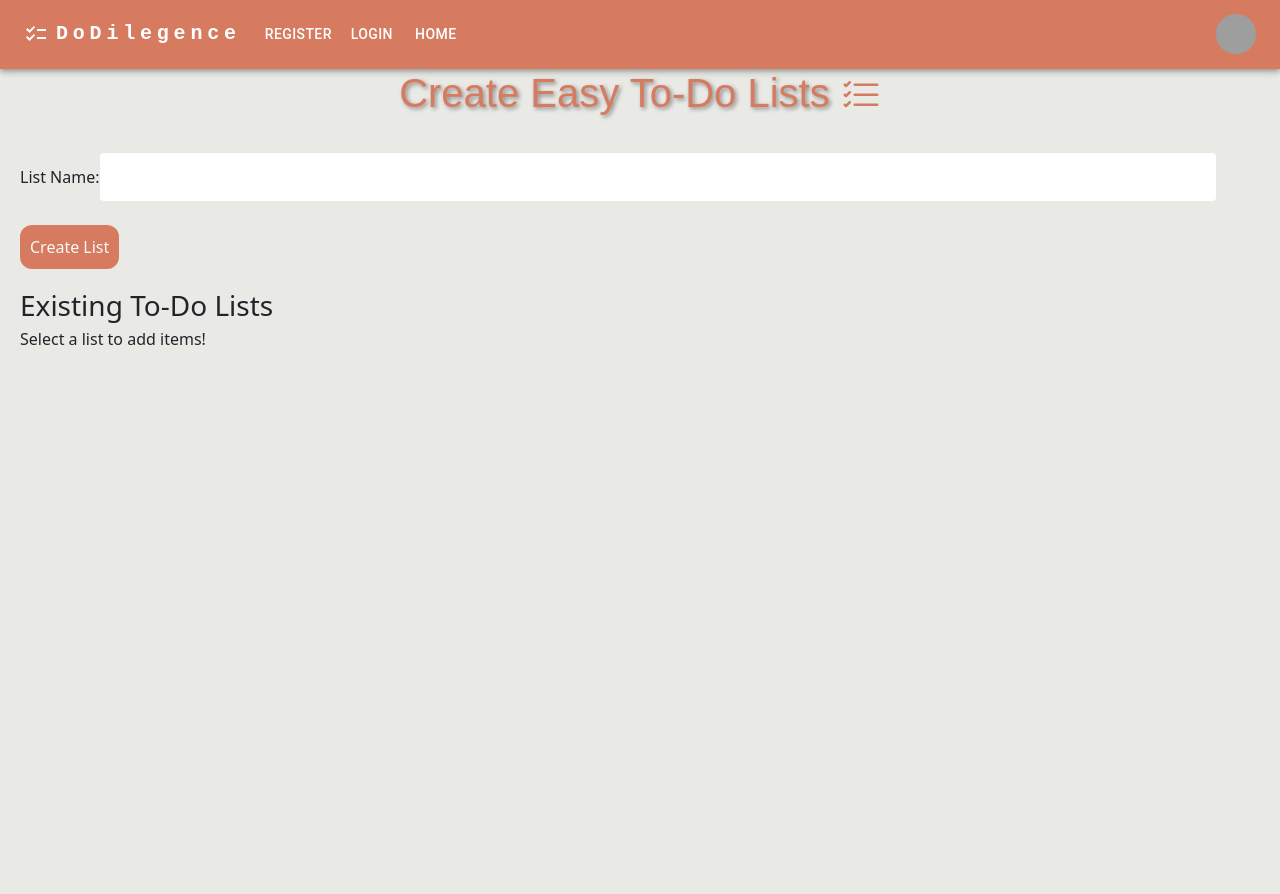
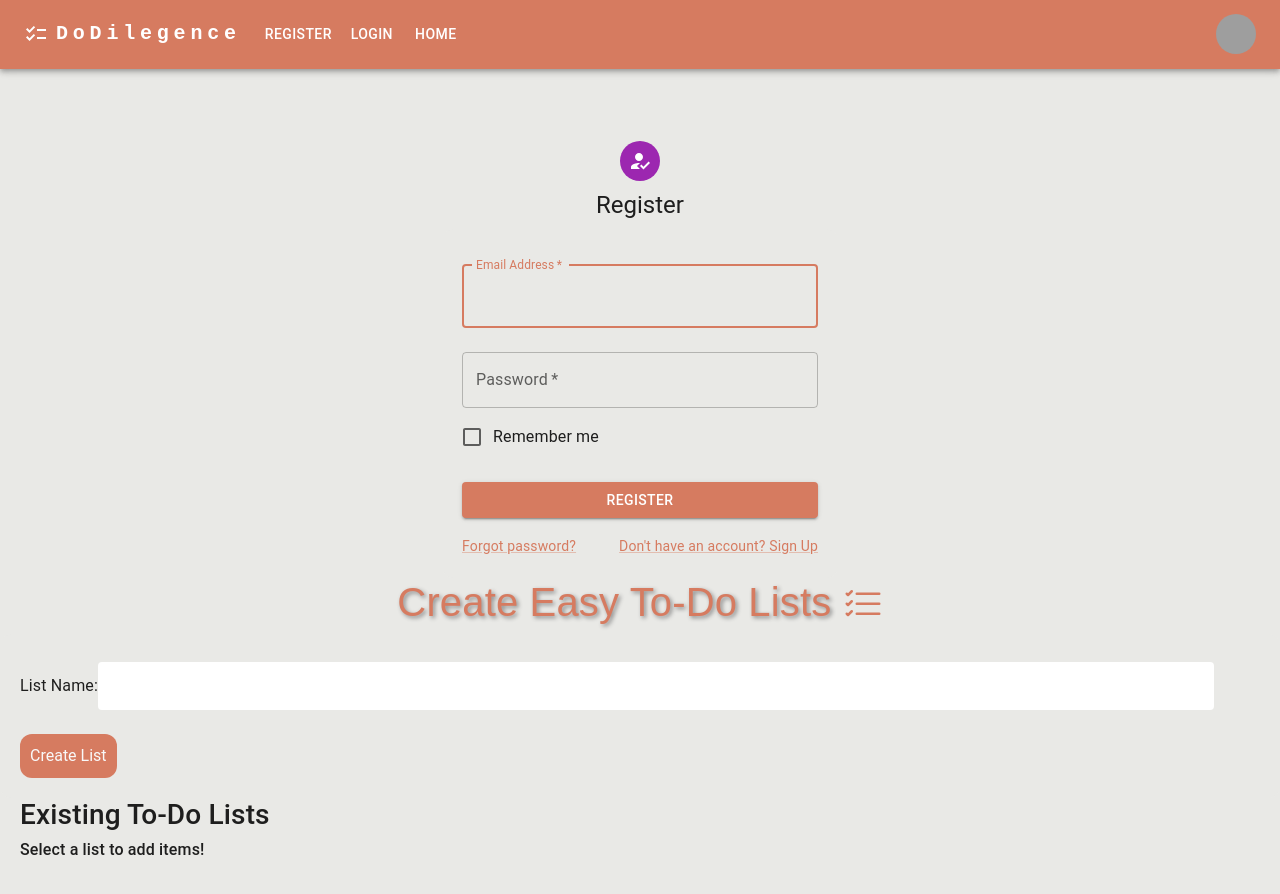
Before and after one commit to omargonz01/React-To-Do-HW-Proj, a React (Vite) app: page / in a window 1280 px wide. Shown: the top 894 px of the page. Before the commit the page ends 800 px from the top, so only its background shows below. Built offline with nearby package versions, Linux system fonts and the light colour scheme; grey boxes are pictures that could not be loaded.

Commit message:
cleaned up files & added register users

```diff
--- a/src/App.tsx
+++ b/src/App.tsx
@@ -10,6 +10,7 @@
 import { BsListCheck } from "react-icons/bs"
 // import LoginFRorm and RegisterForm and UserLIsts
 import { ThemeProvider, createTheme } from "@mui/material/styles"
+import Register from "./views/RegisterForm"
 
 const theme = createTheme({
   palette: {
@@ -68,6 +69,7 @@
     <>
       <ThemeProvider theme={theme}>
       <Nav/>
+      <Register/>
       <h1 className="head text-center"> Create Easy To-Do Lists <BsListCheck/></h1>
       <Form addList={addList} />
       <h3>Existing To-Do Lists</h3>
--- /dev/null
+++ b/src/views/RegisterForm.tsx
@@ -0,0 +1,96 @@
+
+import Avatar from '@mui/material/Avatar';
+import Button from '@mui/material/Button';
+import CssBaseline from '@mui/material/CssBaseline';
+import TextField from '@mui/material/TextField';
+import FormControlLabel from '@mui/material/FormControlLabel';
+import Checkbox from '@mui/material/Checkbox';
+import Link from '@mui/material/Link';
+import Grid from '@mui/material/Grid';
+import Box from '@mui/material/Box';
+import HowToRegIcon from '@mui/icons-material/HowToReg';
+import Typography from '@mui/material/Typography';
+import Container from '@mui/material/Container';
+import { useState, FormEvent } from 'react';
+
+
+
+export default function Register() {
+
+  const [email, setEmail] = useState('')
+  const [password, setPassword] = useState('')
+
+  const handleSubmit = (event: FormEvent) => {
+    event.preventDefault();
+    console.log({email, password});
+  };
+
+  return (
+      <Container component="main" maxWidth="xs">
+        <CssBaseline />
+        <Box
+          sx={{
+            marginTop: 8,
+            display: 'flex',
+            flexDirection: 'column',
+            alignItems: 'center',
+          }}
+        >
+          <Avatar sx={{ m: 1, bgcolor: 'secondary.main' }}>
+            <HowToRegIcon />
+          </Avatar>
+          <Typography component="h1" variant="h5">
+            Register
+          </Typography>
+          <Box component="form" onSubmit={handleSubmit} noValidate sx={{ mt: 1 }}>
+            <TextField
+              margin="normal"
+              required
+              fullWidth
+              id="email"
+              label="Email Address"
+              name="email"
+              autoComplete="email"
+              autoFocus
+              onChange={(event) => setEmail(event.target.value)}
+            />
+            <TextField
+              margin="normal"
+              required
+              fullWidth
+              name="password"
+              label="Password"
+              type="password"
+              id="password"
+              autoComplete="current-password"
+              onChange={(event) => setPassword(event.target.value)}
+            />
+            <FormControlLabel
+              control={<Checkbox value="remember" color="primary" />}
+              label="Remember me"
+            />
+            <Button
+              type="submit"
+              fullWidth
+              variant="contained"
+              sx={{ mt: 3, mb: 2 }}
+            >
+              Register
+            </Button>
+            <Grid container>
+              <Grid item xs>
+                <Link href="#" variant="body2">
+                  Forgot password?
+                </Link>
+              </Grid>
+              <Grid item>
+                <Link href="#" variant="body2">
+                  {"Don't have an account? Sign Up"}
+                </Link>
+              </Grid>
+            </Grid>
+          </Box>
+        </Box>
+      </Container>
+  );
+}
```
Also changed, not shown: src/components/User/LoginForm.tsx (deleted, +0 -10 lines), src/components/User/RegisterForm.tsx (deleted, +0 -13 lines), src/components/User/UserLists.tsx (deleted, +0 -21 lines).
